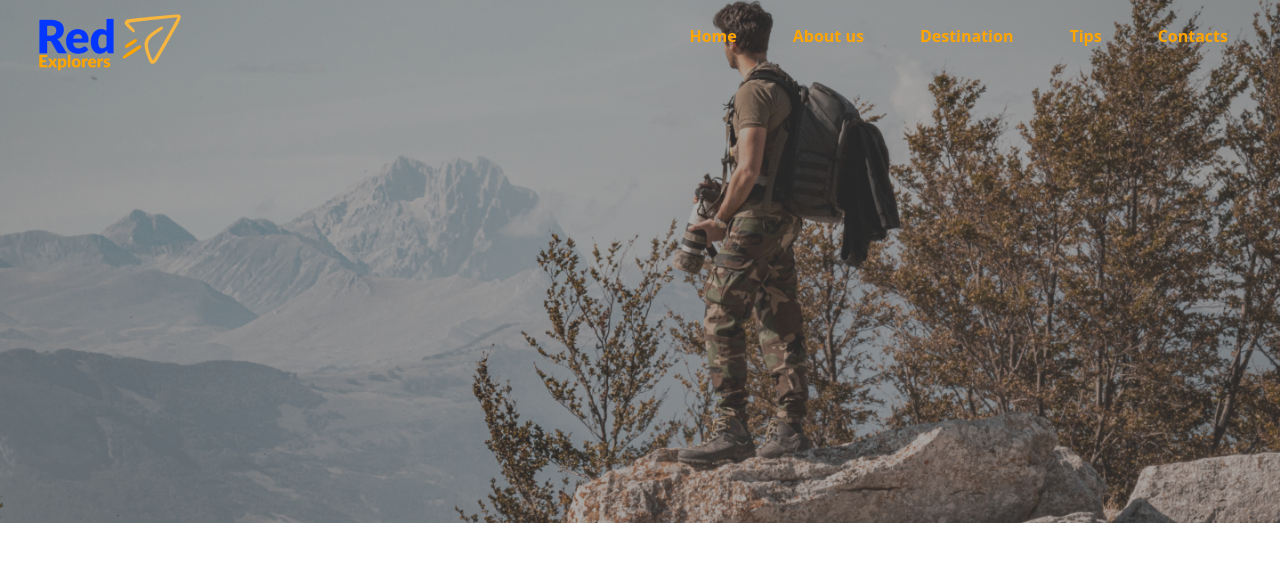
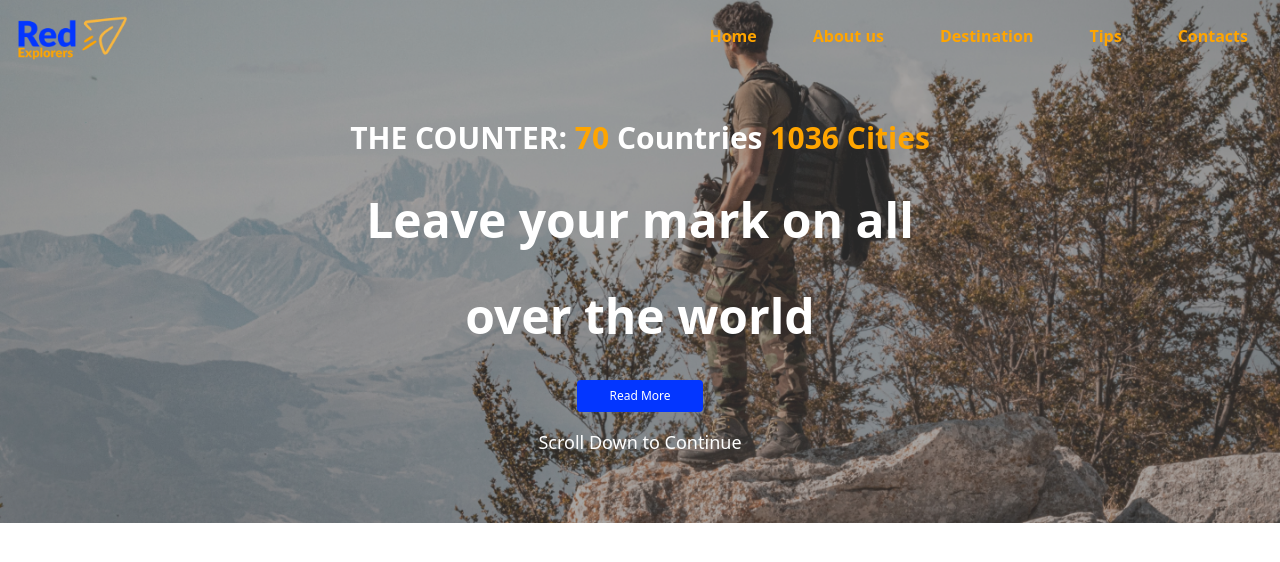
Before and after one commit to wandeyyyyy/travel-website, a plain HTML site: page html/index.html in a window 1280 px wide. Drawn offline with Linux system fonts and the light colour scheme.

Commit message:
another commit

```diff
--- a/html/index.html
+++ b/html/index.html
@@ -8,20 +8,28 @@
 </head>
 <body>
   <div class="bg-hero-pattern bg-no-repeat bg-contain h-screen">
-   <div class=" md:flex md:justify-between">
+   <div class="md:flex md:justify-between items-center mx-auto">
     <span>
-      <img src="/images/logo.png" alt="" class="ml-5 py-2 px-4">
+      <img src="/images/logo.png" class="ml-4 h-8 md:h-12"  alt="logo">
     </span>
-  <nav class="hidden md:flex  p-4 space-x-6 mr-5">
+  <nav class="hidden lg:flex p-4 lg:space-x-6">
 
-    <a href="#" class="py-2 px-4 text-custom-navcolor font-semibold  hover:bg-custom-navhover hover:bg-  rounded-lg hover:text-white">Home</a>
-      <a href="#" class="py-2 px-4 text-custom-navcolor font-semibold hover:text-white hover:bg-custom-navhover rounded-lg">About us</a>
- <a href="#" class="py-2 px-4 text-custom-navcolor font-semibold hover:text-white hover:bg-custom-navhover rounded-lg">Destination</a>
- <a href="#" class="py-2 px-4 text-custom-navcolor font-semibold hover:text-white hover:bg-custom-navhover rounded-lg">Tips</a>
- <a href="#" class="py-2 px-4 text-custom-navcolor font-semibold hover:text-white hover:bg-custom-navhover rounded-lg">Contacts</a>
+    <a href="#" class="px-4 py-2 text-custom-navcolor font-semibold  hover:bg-custom-navhover hover:bg-  rounded-lg hover:text-white">Home</a>
+      <a href="#" class="px-4 py-2 text-custom-navcolor font-semibold hover:text-white hover:bg-custom-navhover rounded-lg">About us</a>
+ <a href="#" class="px-4 py-2 text-custom-navcolor font-semibold hover:text-white hover:bg-custom-navhover rounded-lg">Destination</a>
+ <a href="#" class="px-4 py-2 text-custom-navcolor font-semibold hover:text-white hover:bg-custom-navhover rounded-lg">Tips</a>
+ <a href="#" class="px-4 py-2 text-custom-navcolor font-semibold hover:text-white hover:bg-custom-navhover rounded-lg">Contacts</a>
     </ul>
 </nav>
    </div>
+   <div class="heading flex-col justify-center items-center lg:mt-12">
+    <h1 class="text-white text-center font-bold md:text-3xl ">THE COUNTER: <span class="text-custom-navcolor">70</span> Countries <span class="text-custom-navcolor">  1036 Cities </span></h1>
+    <p class="text-white text-center md:text-4xl lg:text-5xl md:leading-relaxed lg:leading-loose font-extrabold md:mt-4">Leave your mark on all <br>
+      over the world  </p>
+      <div class="text-center">
+      <button class="text-white text-xs bg-custom-navhover px-2 py-2 rounded md:px-8 md:mt-4">Read More</button>
+   </div>
+   <p class="text-white text-center text-sm md:text-lg mt-4 md:mt-2 lg:mt-4">Scroll Down to Continue</p>
 </div>
 
 </body>
```
Also changed, not shown: dist/output.css, 1 other file.
